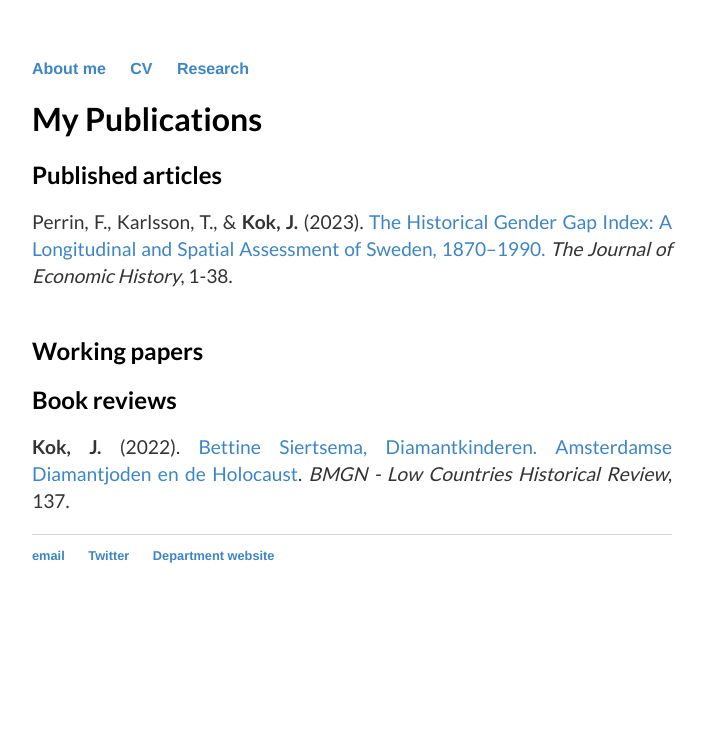
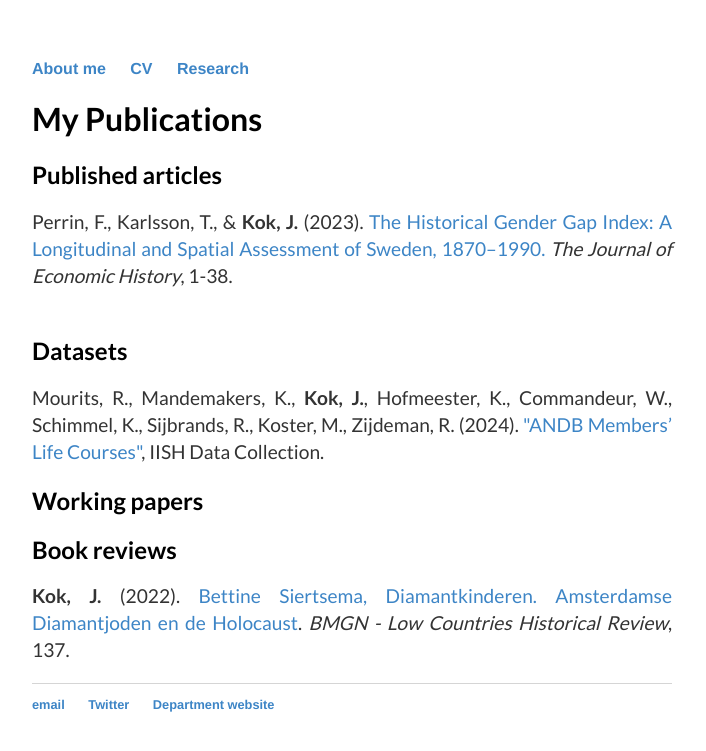
Before and after one commit to kok-joris/kok-joris.github.io, a Jekyll site: the page built from research/index.html, in a window 1280 px wide. Shown: the top 751 px of the page, without its empty margins (288-994 px from the left). Built offline with Jekyll 4.4.1, drawn with Linux system fonts in a browser that asks for light colours; Markdown is read by kramdown in place of the engine named in the settings.

Commit message:
Update index.html

```diff
--- a/research/index.html
+++ b/research/index.html
@@ -8,6 +8,11 @@ title: Research
 	<p align="justify"> Perrin, F., Karlsson, T., & <b>Kok, J.</b> (2023). <a href="https://www.cambridge.org/core/services/aop-cambridge-core/content/view/D50225E04E4573AA7D3B175032291B2C/S0022050723000359a.pdf/the-historical-gender-gap-index-a-longitudinal-and-spatial-assessment-of-sweden-1870-1990.pdf" target="_blank">The Historical Gender Gap Index: A Longitudinal and Spatial Assessment of Sweden, 1870–1990.</a> <i>The Journal of Economic History</i>, 1-38.
 
 <br><br>
+
+	<h2>Datasets</h2>
+	<p align="justify"> Mourits, R., Mandemakers, K., <b>Kok, J.</b>, Hofmeester, K., Commandeur, W., Schimmel, K., Sijbrands, R., Koster, M., Zijdeman, R. (2024).
+		<a href="https://datasets.iisg.amsterdam/dataset.xhtml?persistentId=hdl:10622/X3M1QA" target="_blank">"ANDB Members’ Life Courses"</a>, IISH Data Collection.
+	</p>
 
 	<h2>Working papers</h2>
 	<p>
```
